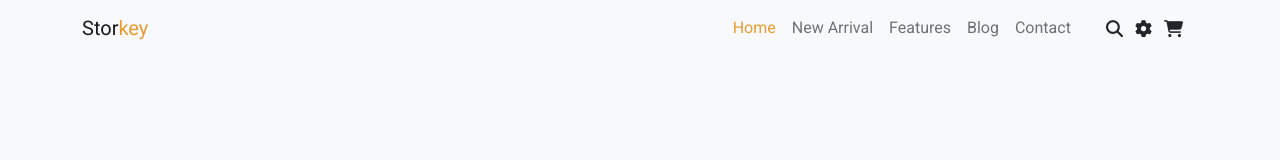
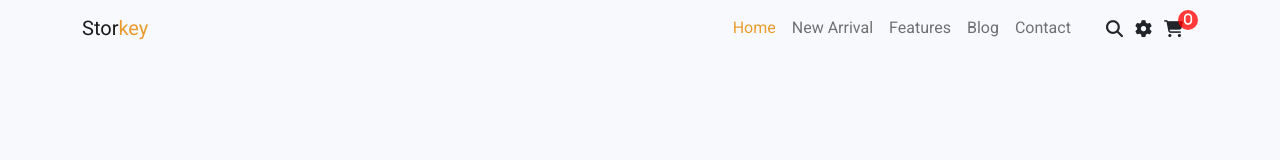
Before and after one commit to Yeto2/Forniture-react, a React (Create React App) app: page / in a window 1280 px wide. Shown: the top 160 px of the page. Built offline with nearby package versions, Linux system fonts and the light colour scheme.

Commit message:
finishing image-zoom

```diff
--- a/public/index.html
+++ b/public/index.html
@@ -29,6 +29,7 @@
     <script src="https://cdnjs.cloudflare.com/ajax/libs/jquery/3.6.1/jquery.min.js" integrity="sha512-aVKKRRi/Q/YV+4mjoKBsE4x3H+BkegoM/em46NNlCqNTmUYADjBbeNefNxYV7giUp0VxICtqdrbqU7iVaeZNXA==" crossorigin="anonymous" referrerpolicy="no-referrer"></script>
     <script src="https://cdnjs.cloudflare.com/ajax/libs/OwlCarousel2/2.3.4/owl.carousel.min.js" integrity="sha512-bPs7Ae6pVvhOSiIcyUClR7/q2OAsRiovw4vAkX+zJbw3ShAeeqezq50RIIcIURq7Oa20rW2n2q+fyXBNcU9lrw==" crossorigin="anonymous" referrerpolicy="no-referrer"></script>
     <script>
+      // ----------------------------------jquery
       $(document).ready(function(){
   $(".owl-carousel").owlCarousel(
     {
@@ -63,22 +64,47 @@
     $(window).scrollTop(0);
   });
 
+      // ----------------------------------js
 
 
 
 let zoom = document.querySelectorAll('#zoom')
+let imageCon = document.querySelector('.imageZoom')
+let imageZ = document.querySelector('.imageZ')
+let existBtn = document.querySelector('.exist')
 
         zoom.forEach((ele)=>{
           ele.addEventListener('click' ,(e)=>{
-    let imageCon = document.querySelector('.imageZoom')
-    imageCon.innerHTML = ''
+            imageZ.innerHTML = ""
             let image = e.path[3].children[0].cloneNode(true)
-    image.style.cssText = "height : 170px ; width :60px;"
-        imageCon.append(image)
-        imageCon.classList.toggle("isVisible");
-    console.log(image)
+            // image.style.cssText = "height : 170px ; width :60px;"
+                imageZ.append(image)
+                imageCon.classList.add("isVisible");
+
             })
           })
+
+
+        existBtn.addEventListener('click' ,  ()=>{
+        console.log("clkd")
+        imageCon.classList.remove("isVisible");
+        })
+
+
+// product
+
+
+
+
+
+
+
+
+
+
+
+
+
 
 
 
--- a/src/App.css
+++ b/src/App.css
@@ -22,6 +22,7 @@ body{
   font-size: 17px;
   display: flex;
   justify-content: space-evenly;
+  position: relative;
 }
 .icons i {
   padding-left: 12px;
@@ -56,6 +57,23 @@ li:hover a , .icons i:hover {
   background: white;
 
 }
+
+span#prodNumber {
+  position: absolute;
+  top: -10px;
+  right: -15px;
+  background: #ff0000c4;
+  padding: 4px;
+  width: 20px;
+  border-radius: 100%;
+  height: 20px;
+  display: flex;
+  align-items: center;
+  justify-content: center;
+  color: white;
+  font-size: 13px;
+}
+
 /* --------- */
 img {
   width: 330px !important;
@@ -712,7 +730,16 @@ a{
   .icons {
     margin: 10px 15px!important;
   }
-
+  .navbar>.container {
+    flex-direction: row-reverse;
+  }
+  .text-center {
+    text-align: left !important;
+    padding-top: 15px !important;
+}
+span#prodNumber {
+  right: 56px;
+}
   /* -------------------------- hero section */
   .content p {
     display: none;
@@ -781,6 +808,8 @@ a{
 
 /** Small devices (portrait tablets and large phones, 600px and up) */
 @media only screen and (max-width: 375px) {
+  span#prodNumber {
+    right: 45px;}
 
   .owl-carousel .owl-item img {
     width: 240px !important;
@@ -802,10 +831,12 @@ a{
     height: 200px;
 }
 
-
-
-
-
+}
+@media only screen and (max-width: 320px) {
+  span#prodNumber {
+    top: -11px;
+    right: 31px;
+  }
 }
 
 /* Medium devices (landscape tablets, 768px and up)
--- a/src/App.js
+++ b/src/App.js
@@ -30,7 +30,10 @@ function App() {
     <>
       <Navbar />
       <div className="imageZoom">
-        <span className='exist'>X</span>
+      <span className='exist'>X</span>
+        <div className='imageZ'>
+
+        </div>
       </div>
 
       <div className="owl-carousel container my-4">
@@ -70,6 +73,9 @@ function App() {
       <Details/>
       <Footer/>
 
+
+       {/*  --------------- Modal  */}
+
     </>
   );
 }
--- a/src/components/Navbar.js
+++ b/src/components/Navbar.js
@@ -30,7 +30,7 @@ return (
                 <div className="icons">
                     <i className="fa-solid fa-magnifying-glass"></i>
                     <i className="fa-sharp fa-solid fa-gear"></i>
-                    <i className="fa-sharp fa-solid fa-cart-shopping"></i>
+                    <i className="fa-sharp fa-solid fa-cart-shopping"><span id='prodNumber'>0</span></i>
                 </div>
             </div>
 
```
Lines whose indentation alone changed are shown as unchanged.
